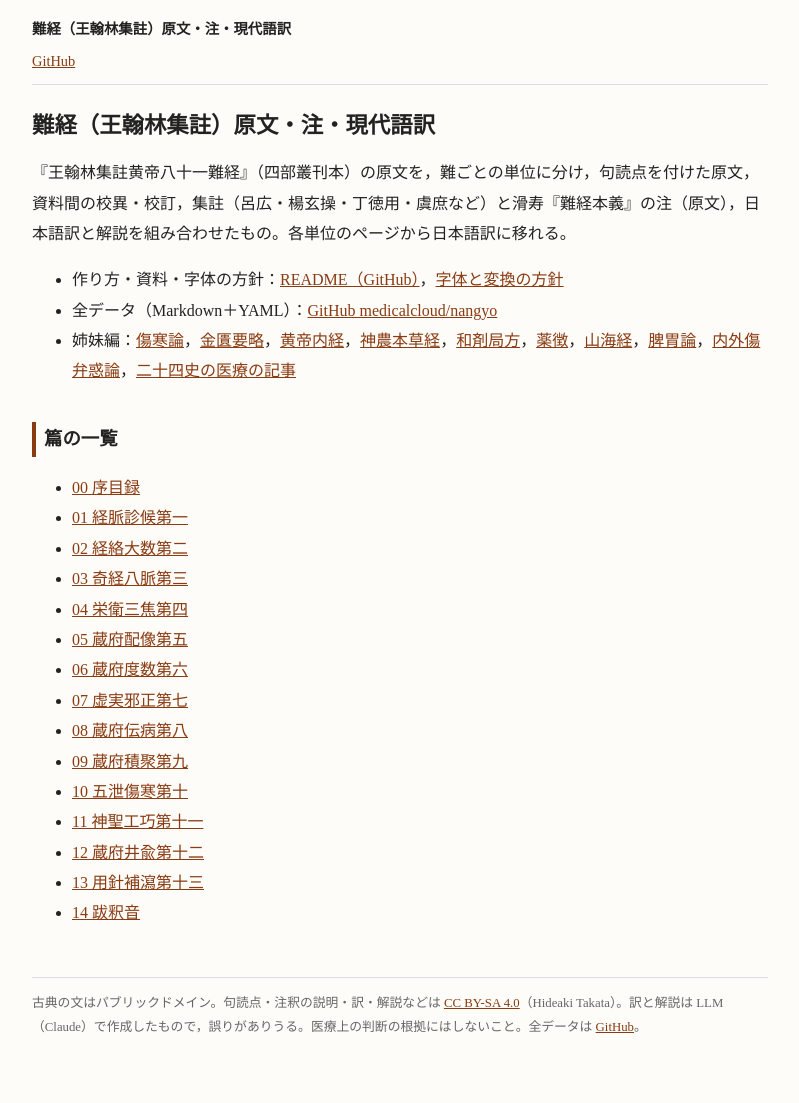
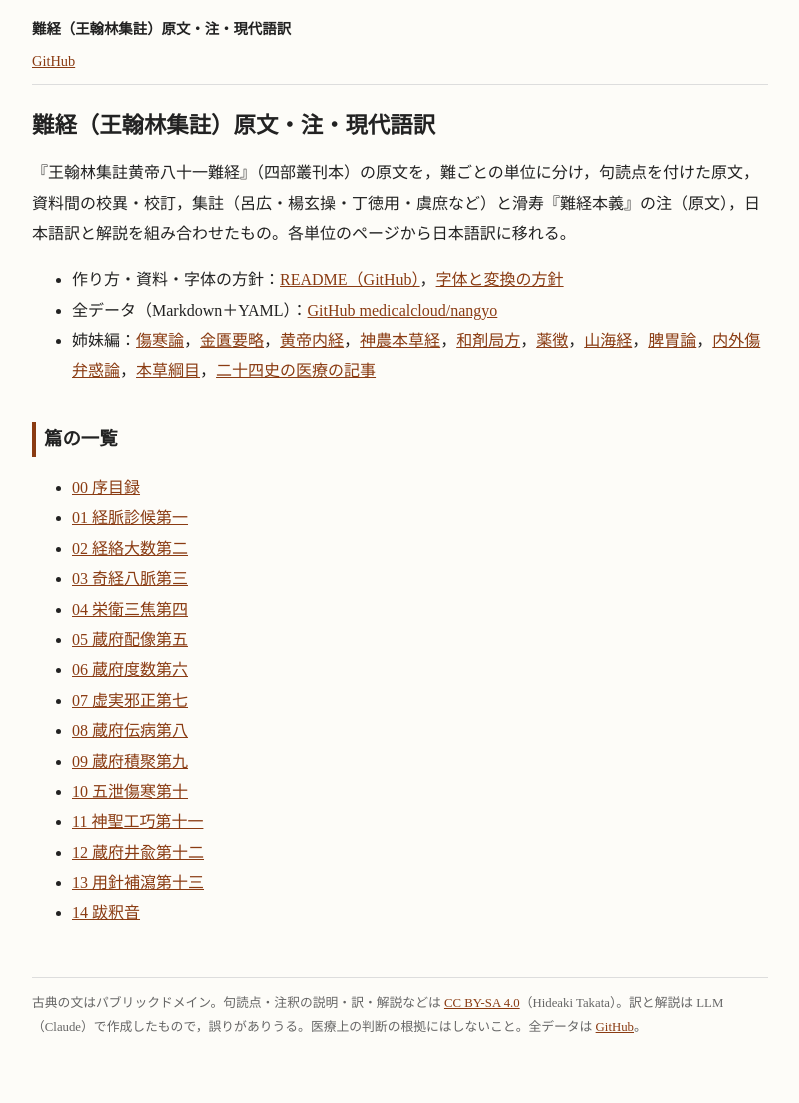
Before and after one commit to medicalcloud/nangyo, a Jekyll site: the page built from index.md, in a window 1280 px wide. Shown: the whole page, without its empty margins (240-1039 px from the left). Built offline with Jekyll 4.4.1, drawn with Linux system fonts in a browser that asks for light colours.

Commit message:
姉妹編に本草綱目へのリンクを追加
Co-Authored-By: Claude Opus 5.5 <noreply@anthropic.com>
Claude-Session: https://claude.ai/code/session_01LRgAs9kiaN9gwPmZDVNvf2

```diff
--- a/index.md
+++ b/index.md
@@ -8,7 +8,7 @@ title: 目次
 
 - 作り方・資料・字体の方針：[README（GitHub）](https://github.com/medicalcloud/nangyo#readme)，[字体と変換の方針](字体と変換の方針.md)
 - 全データ（Markdown＋YAML）：[GitHub medicalcloud/nangyo](https://github.com/medicalcloud/nangyo)
-- 姉妹編：[傷寒論](https://medicalcloud.github.io/shokanron/)，[金匱要略](https://medicalcloud.github.io/kinkiyoryaku/)，[黄帝内経](https://medicalcloud.github.io/koteidaikei/)，[神農本草経](https://medicalcloud.github.io/shinnohonzokyo/)，[和剤局方](https://medicalcloud.github.io/wazaikyokuho/)，[薬徴](https://medicalcloud.github.io/yakucho/)，[山海経](https://medicalcloud.github.io/sengaikyo/)，[脾胃論](https://medicalcloud.github.io/hiiron/)，[内外傷弁惑論](https://medicalcloud.github.io/naigaishobenwakuron/)，[二十四史の医療の記事](https://medicalcloud.github.io/24shi/)
+- 姉妹編：[傷寒論](https://medicalcloud.github.io/shokanron/)，[金匱要略](https://medicalcloud.github.io/kinkiyoryaku/)，[黄帝内経](https://medicalcloud.github.io/koteidaikei/)，[神農本草経](https://medicalcloud.github.io/shinnohonzokyo/)，[和剤局方](https://medicalcloud.github.io/wazaikyokuho/)，[薬徴](https://medicalcloud.github.io/yakucho/)，[山海経](https://medicalcloud.github.io/sengaikyo/)，[脾胃論](https://medicalcloud.github.io/hiiron/)，[内外傷弁惑論](https://medicalcloud.github.io/naigaishobenwakuron/)，[本草綱目](https://medicalcloud.github.io/honzokomoku/)，[二十四史の医療の記事](https://medicalcloud.github.io/24shi/)
 
 ## 篇の一覧
 
```
